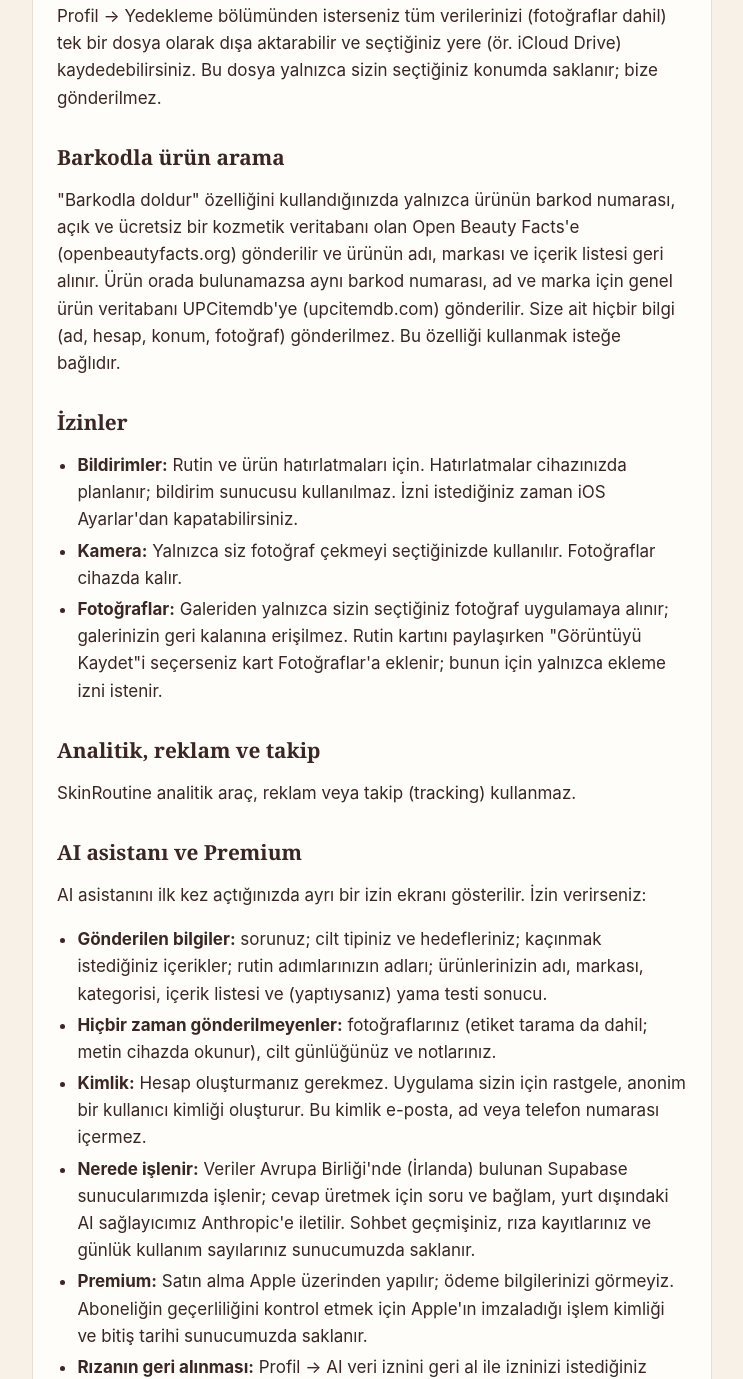
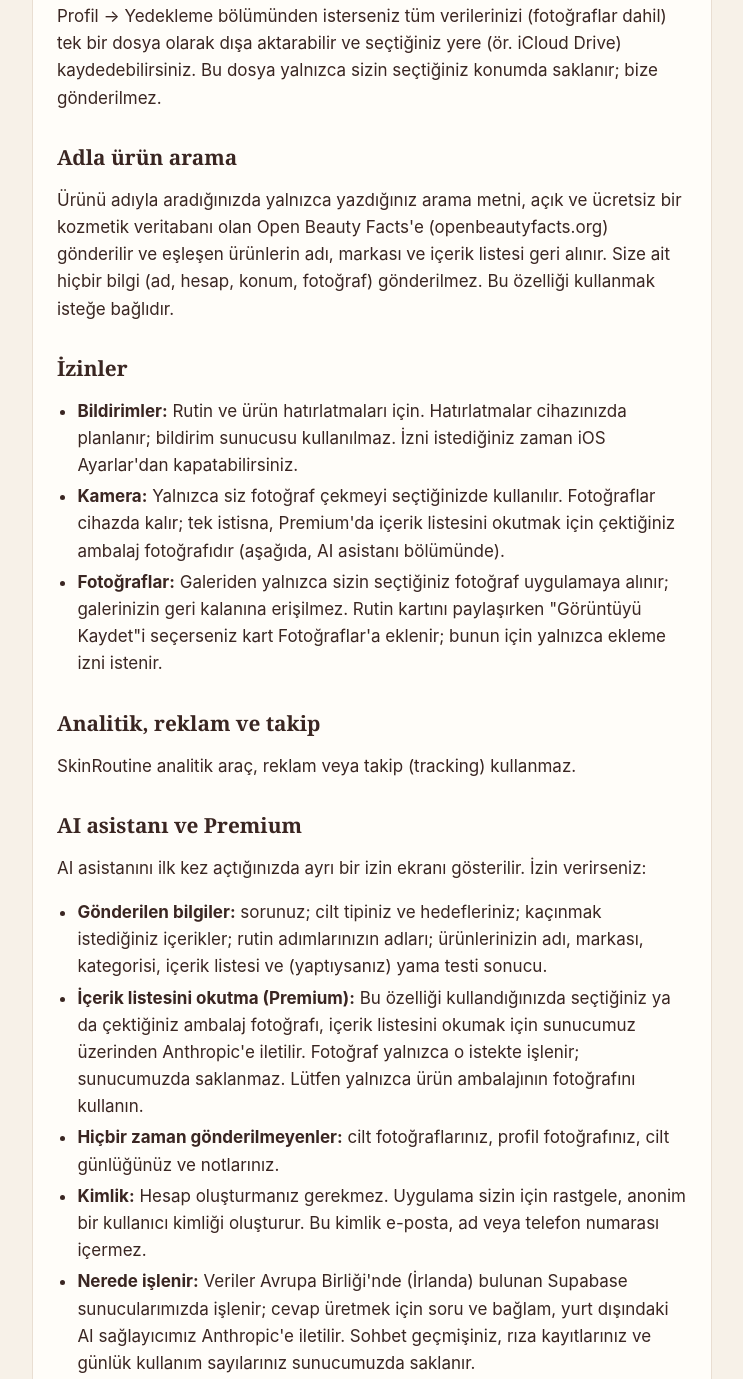
Before and after one commit to sulesyy/skinroutine, a plain HTML site: page privacy-tr.html in a window 1280 px wide. Shown: the part 1153-2532 px from the top of the page, without its empty margins (268-1011 px from the left). Drawn offline with Linux system fonts and the light colour scheme.

Commit message:
Gizlilik politikası: barkod kaldırıldı, Premium içerik okutmada ambalaj fotoğrafı AI'a gönderilir

```diff
--- a/privacy-tr.html
+++ b/privacy-tr.html
@@ -27,12 +27,12 @@ a{color:var(--accent)}ul{padding-left:1.2em}li{margin:4px 0}p.meta{color:var(--m
 <h2>Yedekleme</h2>
 <p>iPhone'unuzda iCloud Yedekleme veya bilgisayar yedeklemesi açıksa uygulama verileri Apple'ın cihaz yedeğine dahil edilir. Bu yedekler Apple'ın gizlilik koşullarına tabidir ve bizim erişimimizde değildir.</p>
 <p>Profil → Yedekleme bölümünden isterseniz tüm verilerinizi (fotoğraflar dahil) tek bir dosya olarak dışa aktarabilir ve seçtiğiniz yere (ör. iCloud Drive) kaydedebilirsiniz. Bu dosya yalnızca sizin seçtiğiniz konumda saklanır; bize gönderilmez.</p>
-<h2>Barkodla ürün arama</h2>
-<p>"Barkodla doldur" özelliğini kullandığınızda yalnızca ürünün barkod numarası, açık ve ücretsiz bir kozmetik veritabanı olan Open Beauty Facts'e (openbeautyfacts.org) gönderilir ve ürünün adı, markası ve içerik listesi geri alınır. Ürün orada bulunamazsa aynı barkod numarası, ad ve marka için genel ürün veritabanı UPCitemdb'ye (upcitemdb.com) gönderilir. Size ait hiçbir bilgi (ad, hesap, konum, fotoğraf) gönderilmez. Bu özelliği kullanmak isteğe bağlıdır.</p>
+<h2>Adla ürün arama</h2>
+<p>Ürünü adıyla aradığınızda yalnızca yazdığınız arama metni, açık ve ücretsiz bir kozmetik veritabanı olan Open Beauty Facts'e (openbeautyfacts.org) gönderilir ve eşleşen ürünlerin adı, markası ve içerik listesi geri alınır. Size ait hiçbir bilgi (ad, hesap, konum, fotoğraf) gönderilmez. Bu özelliği kullanmak isteğe bağlıdır.</p>
 <h2>İzinler</h2>
 <ul>
 <li><strong>Bildirimler:</strong> Rutin ve ürün hatırlatmaları için. Hatırlatmalar cihazınızda planlanır; bildirim sunucusu kullanılmaz. İzni istediğiniz zaman iOS Ayarlar'dan kapatabilirsiniz.</li>
-<li><strong>Kamera:</strong> Yalnızca siz fotoğraf çekmeyi seçtiğinizde kullanılır. Fotoğraflar cihazda kalır.</li>
+<li><strong>Kamera:</strong> Yalnızca siz fotoğraf çekmeyi seçtiğinizde kullanılır. Fotoğraflar cihazda kalır; tek istisna, Premium'da içerik listesini okutmak için çektiğiniz ambalaj fotoğrafıdır (aşağıda, AI asistanı bölümünde).</li>
 <li><strong>Fotoğraflar:</strong> Galeriden yalnızca sizin seçtiğiniz fotoğraf uygulamaya alınır; galerinizin geri kalanına erişilmez. Rutin kartını paylaşırken "Görüntüyü Kaydet"i seçerseniz kart Fotoğraflar'a eklenir; bunun için yalnızca ekleme izni istenir.</li>
 </ul>
 <h2>Analitik, reklam ve takip</h2>
@@ -41,7 +41,8 @@ a{color:var(--accent)}ul{padding-left:1.2em}li{margin:4px 0}p.meta{color:var(--m
 <p>AI asistanını ilk kez açtığınızda ayrı bir izin ekranı gösterilir. İzin verirseniz:</p>
 <ul>
 <li><strong>Gönderilen bilgiler:</strong> sorunuz; cilt tipiniz ve hedefleriniz; kaçınmak istediğiniz içerikler; rutin adımlarınızın adları; ürünlerinizin adı, markası, kategorisi, içerik listesi ve (yaptıysanız) yama testi sonucu.</li>
-<li><strong>Hiçbir zaman gönderilmeyenler:</strong> fotoğraflarınız (etiket tarama da dahil; metin cihazda okunur), cilt günlüğünüz ve notlarınız.</li>
+<li><strong>İçerik listesini okutma (Premium):</strong> Bu özelliği kullandığınızda seçtiğiniz ya da çektiğiniz ambalaj fotoğrafı, içerik listesini okumak için sunucumuz üzerinden Anthropic'e iletilir. Fotoğraf yalnızca o istekte işlenir; sunucumuzda saklanmaz. Lütfen yalnızca ürün ambalajının fotoğrafını kullanın.</li>
+<li><strong>Hiçbir zaman gönderilmeyenler:</strong> cilt fotoğraflarınız, profil fotoğrafınız, cilt günlüğünüz ve notlarınız.</li>
 <li><strong>Kimlik:</strong> Hesap oluşturmanız gerekmez. Uygulama sizin için rastgele, anonim bir kullanıcı kimliği oluşturur. Bu kimlik e-posta, ad veya telefon numarası içermez.</li>
 <li><strong>Nerede işlenir:</strong> Veriler Avrupa Birliği'nde (İrlanda) bulunan Supabase sunucularımızda işlenir; cevap üretmek için soru ve bağlam, yurt dışındaki AI sağlayıcımız Anthropic'e iletilir. Sohbet geçmişiniz, rıza kayıtlarınız ve günlük kullanım sayılarınız sunucumuzda saklanır.</li>
 <li><strong>Premium:</strong> Satın alma Apple üzerinden yapılır; ödeme bilgilerinizi görmeyiz. Aboneliğin geçerliliğini kontrol etmek için Apple'ın imzaladığı işlem kimliği ve bitiş tarihi sunucumuzda saklanır.</li>
```
